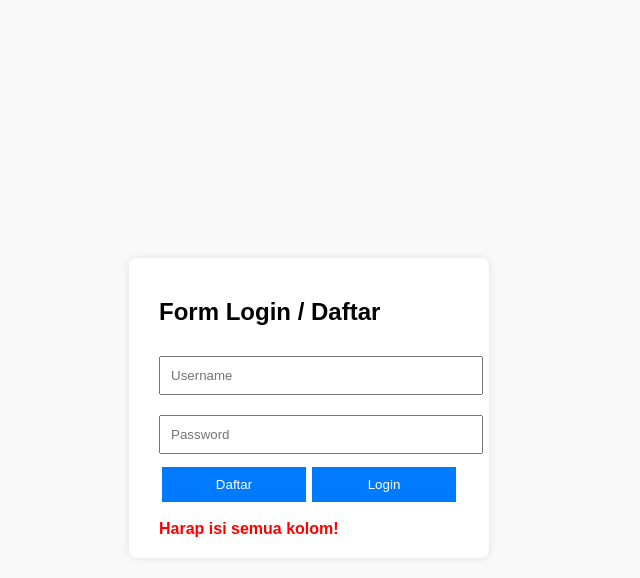
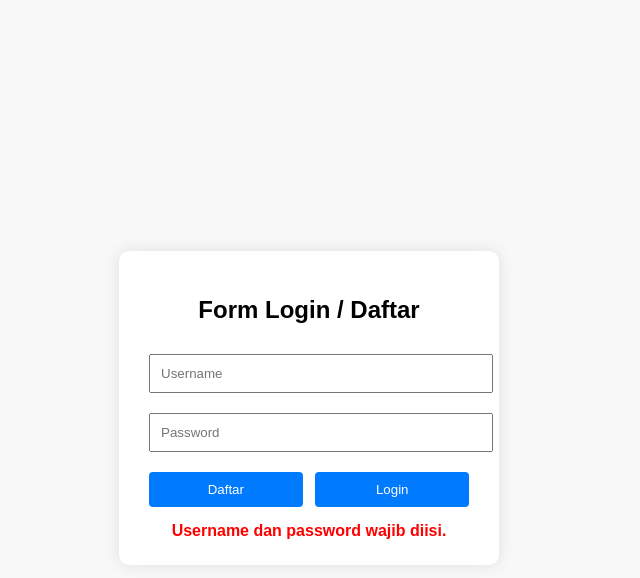
Before and after one commit to alfa997/anjass, a plain HTML site: page index.html in a window 1280 px wide. Both pictures are taken after a click on the button "Daftar". Shown: the whole page, without its empty margins (331-971 px from the left). Drawn offline with Linux system fonts and the light colour scheme.

Commit message:
Update index.html

```diff
--- a/index.html
+++ b/index.html
@@ -2,40 +2,38 @@
 <html lang="id">
 <head>
   <meta charset="UTF-8">
-  <title>Form Login & Daftar</title>
+  <title>Form Login / Daftar</title>
   <style>
     body {
+      background: #f8f8f8;
       font-family: Arial, sans-serif;
-      background: #f9f9f9;
       display: flex;
-      height: 100vh;
       justify-content: center;
       align-items: center;
+      height: 100vh;
     }
-    .login-box {
+    .container {
       background: white;
-      padding: 20px 30px;
-      border-radius: 8px;
-      box-shadow: 0 0 10px rgba(0,0,0,0.1);
-      width: 300px;
+      padding: 25px 30px;
+      border-radius: 10px;
+      box-shadow: 0 0 15px rgba(0,0,0,0.1);
+      width: 320px;
+      text-align: center;
     }
-    .login-box h2 {
-      margin-bottom: 20px;
-    }
-    .login-box input {
+    input {
       width: 100%;
       padding: 10px;
-      margin-top: 10px;
-      margin-bottom: 10px;
+      margin: 10px 0;
     }
-    .login-box button {
+    button {
       width: 48%;
       padding: 10px;
+      margin-top: 10px;
+      border: none;
       background-color: #007BFF;
-      border: none;
       color: white;
       cursor: pointer;
-      margin: 1%;
+      border-radius: 4px;
     }
     #message {
       margin-top: 15px;
@@ -44,48 +42,57 @@
   </style>
 </head>
 <body>
-  <div class="login-box">
+  <div class="container">
     <h2>Form Login / Daftar</h2>
     <input type="text" id="username" placeholder="Username" required />
     <input type="password" id="password" placeholder="Password" required />
     <div style="display: flex; justify-content: space-between;">
-      <button onclick="submitForm('register')">Daftar</button>
-      <button onclick="submitForm('login')">Login</button>
+      <button onclick="handleRegister()">Daftar</button>
+      <button onclick="handleLogin()">Login</button>
     </div>
     <div id="message"></div>
   </div>
 
   <script>
-    async function submitForm(action) {
+    const scriptURL = "https://script.google.com/macros/s/AKfycby9M8GZB4ZNmkP27f0MleDJioOl7EbNtk-C3X7tfNXjfdXA8TDehyygGKcGUZja27oK7Q/exec";
+
+    async function handleRegister() {
+      await handleRequest("register");
+    }
+
+    async function handleLogin() {
+      await handleRequest("login");
+    }
+
+    async function handleRequest(action) {
       const username = document.getElementById("username").value.trim();
       const password = document.getElementById("password").value.trim();
       const message = document.getElementById("message");
 
       if (!username || !password) {
+        message.textContent = "Username dan password wajib diisi.";
         message.style.color = "red";
-        message.textContent = "Harap isi semua kolom!";
         return;
       }
 
+      message.textContent = "Memproses...";
       message.style.color = "black";
-      message.textContent = "Memproses...";
 
       try {
-        const response = await fetch("https://script.google.com/macros/s/AKfycby9M8GZB4ZNmkP27f0MleDJioOl7EbNtk-C3X7tfNXjfdXA8TDehyygGKcGUZja27oK7Q/exec", {
+        const response = await fetch(scriptURL, {
           method: "POST",
           headers: {
-            "Content-Type": "application/json",
+            "Content-Type": "application/json"
           },
-          body: JSON.stringify({ action, username, password }),
+          body: JSON.stringify({ action, username, password })
         });
 
         const result = await response.json();
-        message.style.color = result.result === "success" ? "green" : "red";
         message.textContent = result.message;
-
-      } catch (error) {
+        message.style.color = result.success ? "green" : "red";
+      } catch (err) {
+        message.textContent = "Terjadi error: " + err.message;
         message.style.color = "red";
-        message.textContent = "Terjadi error: " + error.message;
       }
     }
   </script>
```
